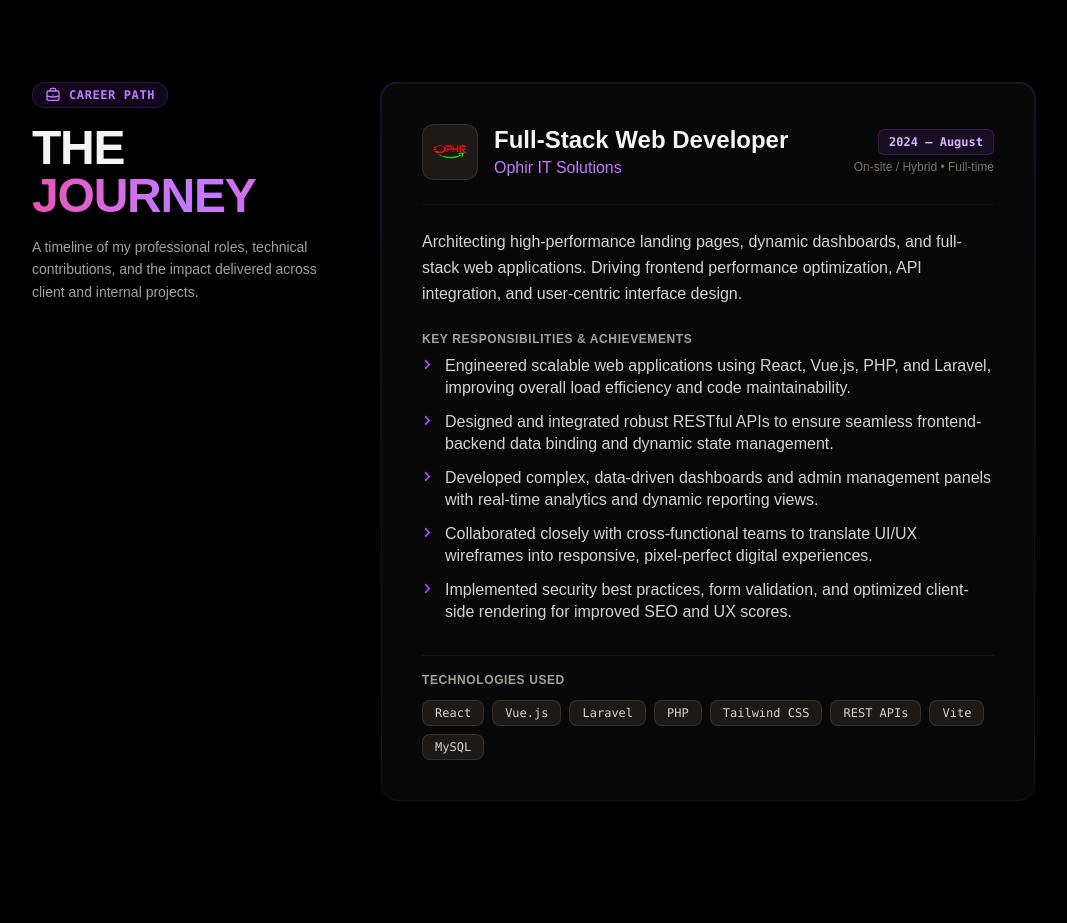
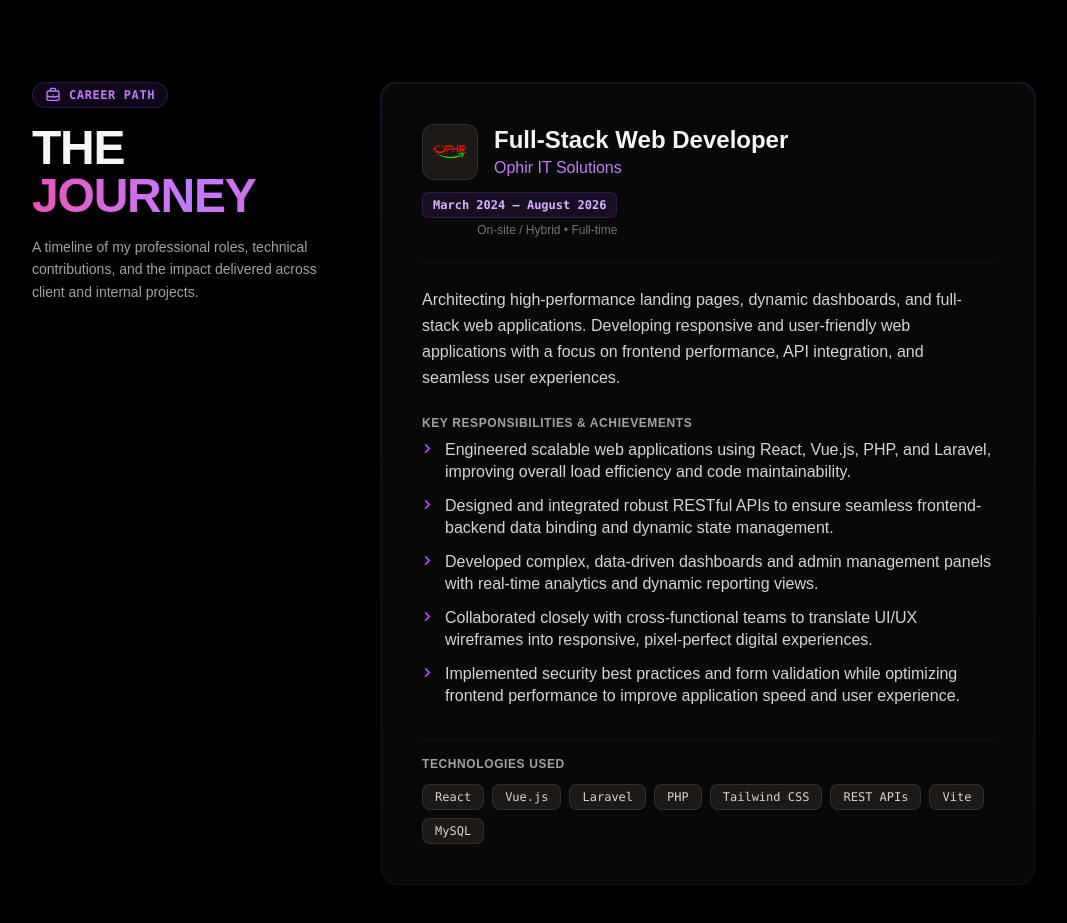
Before and after one commit to misu05-dev/HsuNadiKyaw-portfolio, a React (Vite) app: page / in a window 1280 px wide. Shown: the part 2320-3243 px from the top of the page, without its empty margins (106-1173 px from the left). Built offline with nearby package versions, Linux system fonts and the light colour scheme.

Commit message:
fix resume

```diff
--- a/src/App.jsx
+++ b/src/App.jsx
@@ -173,7 +173,7 @@ function Intro() {
 
         <div className="relative z-10 flex flex-col sm:flex-row items-center justify-center gap-4 sm:gap-6 mt-8 px-4">
           <a
-            href="https://drive.google.com/file/d/1yopEApiRzSqQEqFvD0WZc3cmWHzuyIm5/view"
+            href="https://drive.google.com/file/d/1_CJlfbBoIb-TIMc5IdsQDDl3UuOPg9br/view"
             target="_blank"
             rel="noopener noreferrer"
             className="w-full sm:w-auto"
@@ -333,19 +333,19 @@ function About() {
 // Expanded data structure with multiple roles and richer detail
 const experiences = [
   {
-    year: "2024 — Present",
-    duration: "2024 — August",
+    year: "March 2024 — August 2026",
+    duration: "March 2024 — August 2026",
     title: "Full-Stack Web Developer",
     company: "Ophir IT Solutions",
     type: "Full-time",
     location: "On-site / Hybrid",
-    desc: "Architecting high-performance landing pages, dynamic dashboards, and full-stack web applications. Driving frontend performance optimization, API integration, and user-centric interface design.",
+    desc: "Architecting high-performance landing pages, dynamic dashboards, and full-stack web applications.  Developing responsive and user-friendly web applications with a focus on frontend performance, API integration, and seamless user experiences.",
     points: [
       "Engineered scalable web applications using React, Vue.js, PHP, and Laravel, improving overall load efficiency and code maintainability.",
       "Designed and integrated robust RESTful APIs to ensure seamless frontend-backend data binding and dynamic state management.",
       "Developed complex, data-driven dashboards and admin management panels with real-time analytics and dynamic reporting views.",
       "Collaborated closely with cross-functional teams to translate UI/UX wireframes into responsive, pixel-perfect digital experiences.",
-      "Implemented security best practices, form validation, and optimized client-side rendering for improved SEO and UX scores.",
+      "Implemented security best practices and form validation while optimizing frontend performance to improve application speed and user experience.",
     ],
     skills: ["React", "Vue.js", "Laravel", "PHP", "Tailwind CSS", "REST APIs", "Vite", "MySQL"],
   },
```
